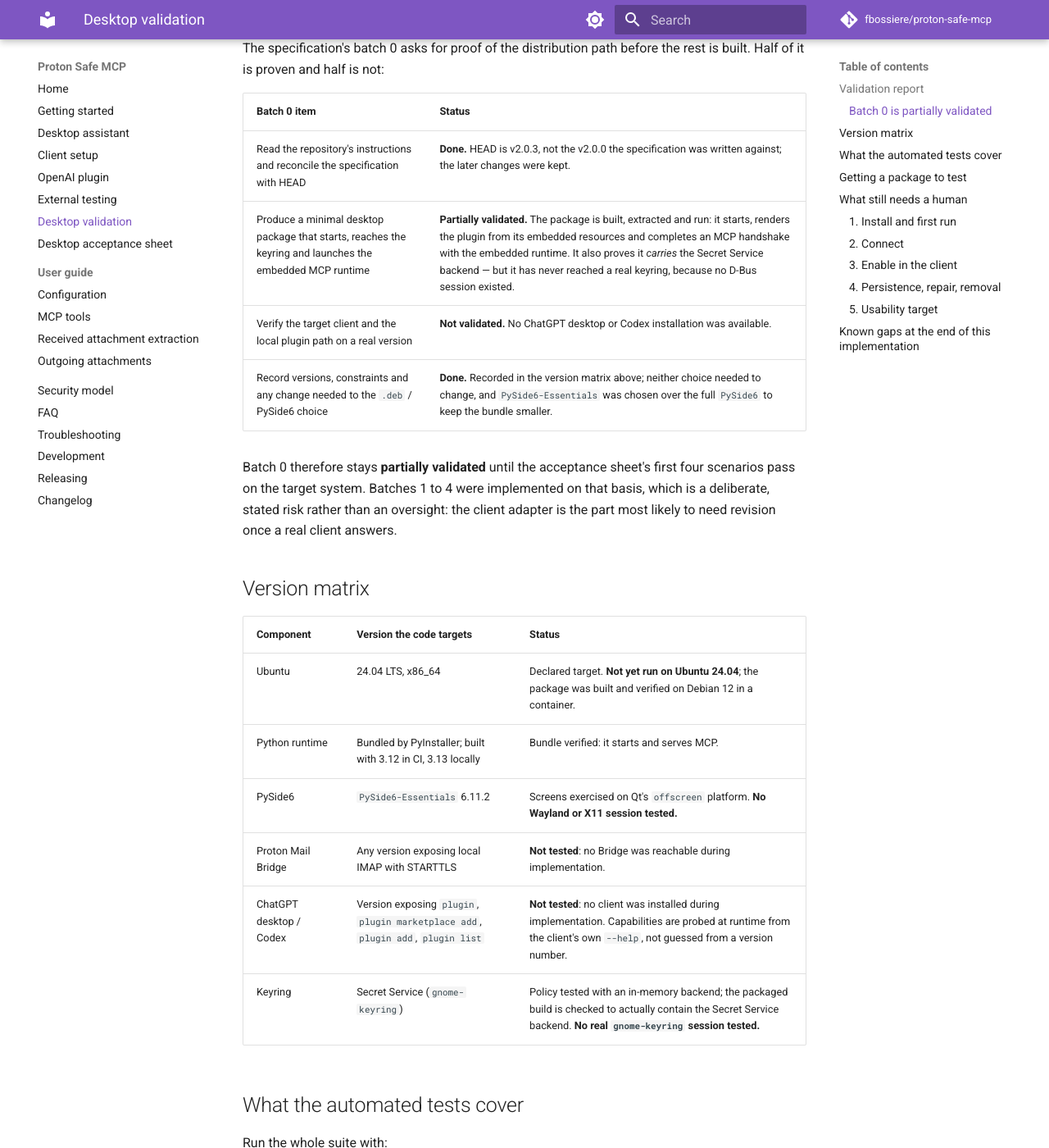
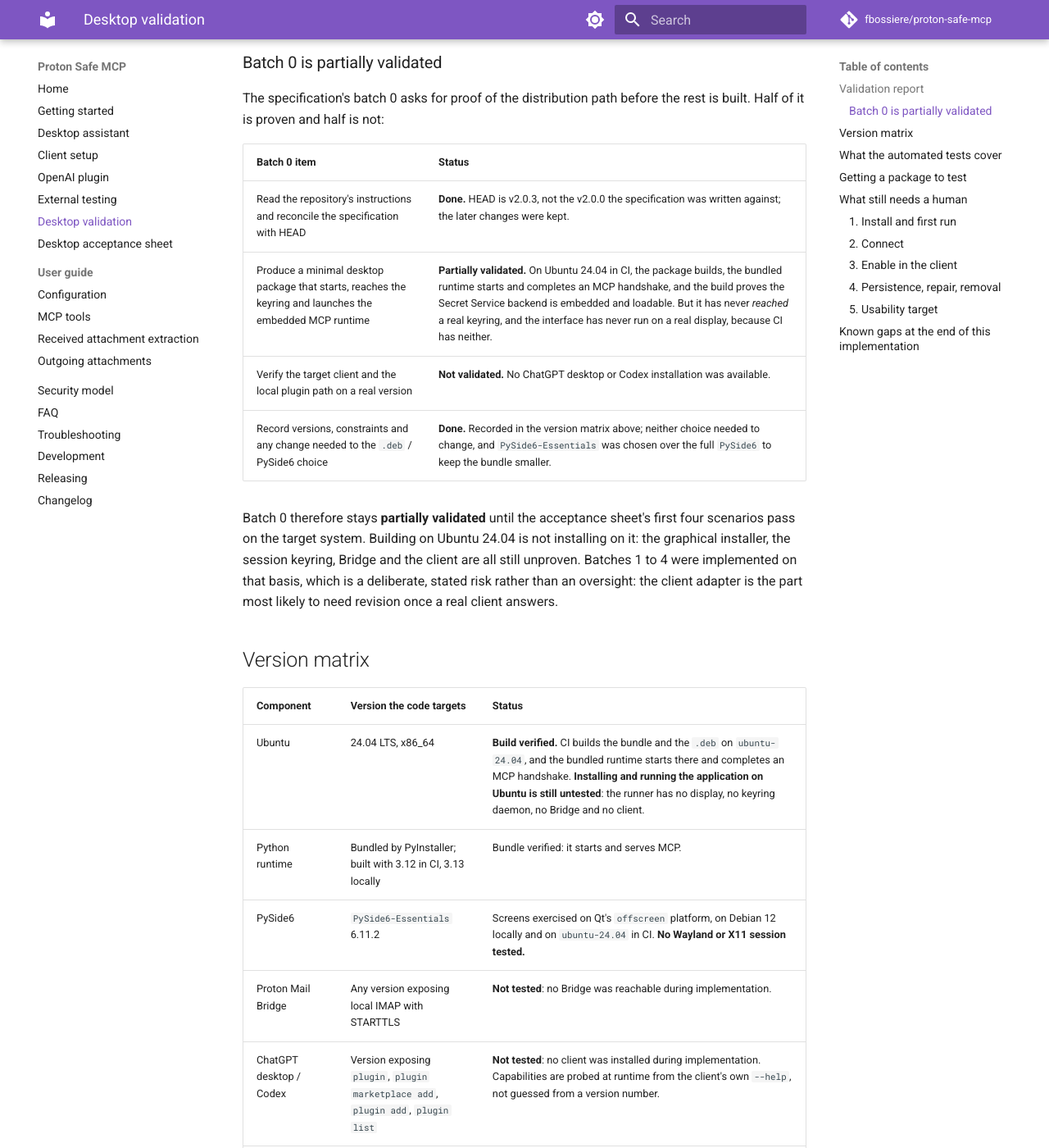
Before and after one commit to fbossiere/proton-safe-mcp, an MkDocs documentation site: the page built from docs/desktop-testing.md, in a window 1280 px wide and 1400 px high, scrolled down 1528 px. Shown: the whole window at 82% size. Built offline with MkDocs 1.6.1 and Material for MkDocs 9.7.7, drawn with Linux system fonts in a browser that asks for light colours; comment, search, counter and statistics services are not loaded; some of the changed text lies outside the part shown.

Commit message:
docs: record what the Ubuntu 24.04 CI build does and does not prove
The desktop job on ubuntu-24.04 now passes: it builds the bundle and the .deb,
the bundled runtime starts there and completes an MCP handshake, and the build
confirms the Secret Service backend is embedded and loadable on that system.

That moves the package *build* on Ubuntu from untested to verified. It does not
move installing or running it there: the runner has no display, no keyring
daemon, no Bridge and no client, so batch 0 stays partially validated and every
line of the acceptance sheet stays not tested.

Build provenance now also records the CI run and the branch, because on a pull
request the checked-out commit is CI's merge commit rather than a commit on the
branch a tester can navigate to.

Co-Authored-By: Claude Opus 5 <noreply@anthropic.com>

```diff
--- a/docs/desktop-testing.md
+++ b/docs/desktop-testing.md
@@ -17,7 +17,7 @@ proven.
 | Managed vs historic mode, credential policy | Real `Settings` loading with a contradictory environment | Keyring behaviour, through an in-memory approved backend | A real `gnome-keyring` session |
 | Bridge authentication and error classification | — | IMAP doubles that record every command issued | A real Proton Mail Bridge |
 | MCP runtime | Real: the installed executable is started as a child process and answers `initialize` and `tools/list` with the 13 reviewed tools | — | — |
-| Packaged bundle | Real: the built `.deb` is extracted and its assistant renders the plugin and starts its embedded runtime | — | Installation through Ubuntu's graphical package installer |
+| Packaged bundle | Real, on Debian 12 locally and on Ubuntu 24.04 in CI: the bundle is built, the `.deb` assembled, the archive contents checked, and the assistant renders the plugin and starts its embedded runtime | — | Installation through Ubuntu's graphical package installer, and running the interface on a real display |
 | Client registration | — | A Codex-like fake that models marketplace names, capability probes and refusals | **The real `codex plugin` commands** |
 | Interface | Real widgets on Qt's `offscreen` platform: keyboard reach, accessible names, status text, secret handling, cancellation, the whole wizard | — | Wayland, X11, 1280 × 720, 200 % scaling on a real display |
 | Keyring backend packaging | Real: the built bundle is asked whether it carries the Secret Service backend, and distinguishes that from an unreachable session | — | Storing and reading a credential in a real keyring |
@@ -35,12 +35,13 @@ Half of it is proven and half is not:
 | Batch 0 item | Status |
 |---|---|
 | Read the repository's instructions and reconcile the specification with HEAD | **Done.** HEAD is v2.0.3, not the v2.0.0 the specification was written against; the later changes were kept. |
-| Produce a minimal desktop package that starts, reaches the keyring and launches the embedded MCP runtime | **Partially validated.** The package is built, extracted and run: it starts, renders the plugin from its embedded resources and completes an MCP handshake with the embedded runtime. It also proves it *carries* the Secret Service backend — but it has never reached a real keyring, because no D-Bus session existed. |
+| Produce a minimal desktop package that starts, reaches the keyring and launches the embedded MCP runtime | **Partially validated.** On Ubuntu 24.04 in CI, the package builds, the bundled runtime starts and completes an MCP handshake, and the build proves the Secret Service backend is embedded and loadable. But it has never *reached* a real keyring, and the interface has never run on a real display, because CI has neither. |
 | Verify the target client and the local plugin path on a real version | **Not validated.** No ChatGPT desktop or Codex installation was available. |
 | Record versions, constraints and any change needed to the `.deb` / PySide6 choice | **Done.** Recorded in the version matrix above; neither choice needed to change, and `PySide6-Essentials` was chosen over the full `PySide6` to keep the bundle smaller. |
 
 Batch 0 therefore stays **partially validated** until the acceptance sheet's first four
-scenarios pass on the target system. Batches 1 to 4 were implemented on that basis, which is
+scenarios pass on the target system. Building on Ubuntu 24.04 is not installing on it: the
+graphical installer, the session keyring, Bridge and the client are all still unproven. Batches 1 to 4 were implemented on that basis, which is
 a deliberate, stated risk rather than an oversight: the client adapter is the part most
 likely to need revision once a real client answers.
 
@@ -48,12 +49,12 @@ likely to need revision once a real client answers.
 
 | Component | Version the code targets | Status |
 |---|---|---|
-| Ubuntu | 24.04 LTS, x86_64 | Declared target. **Not yet run on Ubuntu 24.04**; the package was built and verified on Debian 12 in a container. |
+| Ubuntu | 24.04 LTS, x86_64 | **Build verified.** CI builds the bundle and the `.deb` on `ubuntu-24.04`, and the bundled runtime starts there and completes an MCP handshake. **Installing and running the application on Ubuntu is still untested**: the runner has no display, no keyring daemon, no Bridge and no client. |
 | Python runtime | Bundled by PyInstaller; built with 3.12 in CI, 3.13 locally | Bundle verified: it starts and serves MCP. |
-| PySide6 | `PySide6-Essentials` 6.11.2 | Screens exercised on Qt's `offscreen` platform. **No Wayland or X11 session tested.** |
+| PySide6 | `PySide6-Essentials` 6.11.2 | Screens exercised on Qt's `offscreen` platform, on Debian 12 locally and on `ubuntu-24.04` in CI. **No Wayland or X11 session tested.** |
 | Proton Mail Bridge | Any version exposing local IMAP with STARTTLS | **Not tested**: no Bridge was reachable during implementation. |
 | ChatGPT desktop / Codex | Version exposing `plugin`, `plugin marketplace add`, `plugin add`, `plugin list` | **Not tested**: no client was installed during implementation. Capabilities are probed at runtime from the client's own `--help`, not guessed from a version number. |
-| Keyring | Secret Service (`gnome-keyring`) | Policy tested with an in-memory backend; the packaged build is checked to actually contain the Secret Service backend. **No real `gnome-keyring` session tested.** |
+| Keyring | Secret Service (`gnome-keyring`) | Policy tested with an in-memory backend. The packaged build is checked to actually contain the Secret Service backend, on Debian 12 and on Ubuntu 24.04. **No real `gnome-keyring` session tested.** |
 
 ## What the automated tests cover
 
```
Also changed, not shown: 1 other file.
